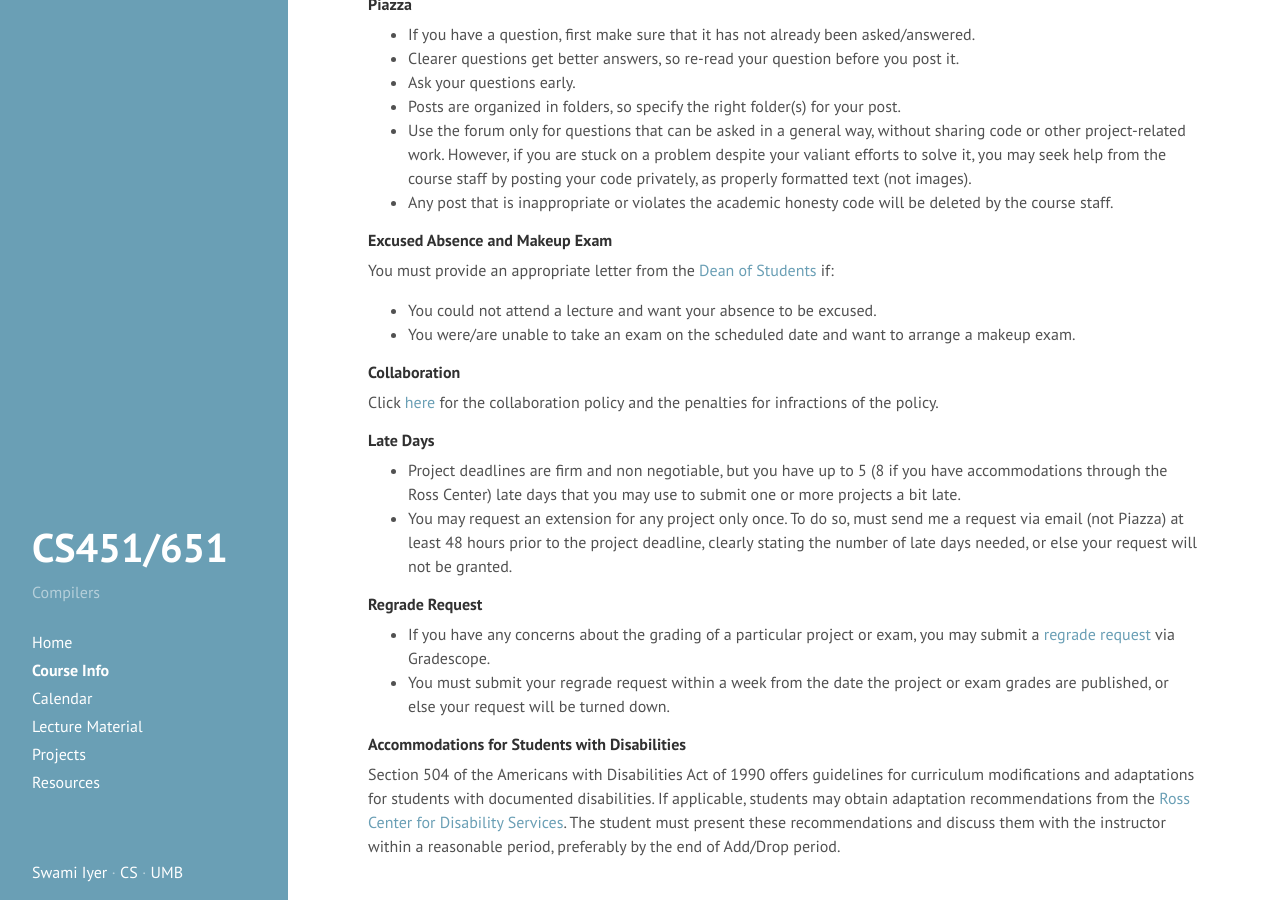
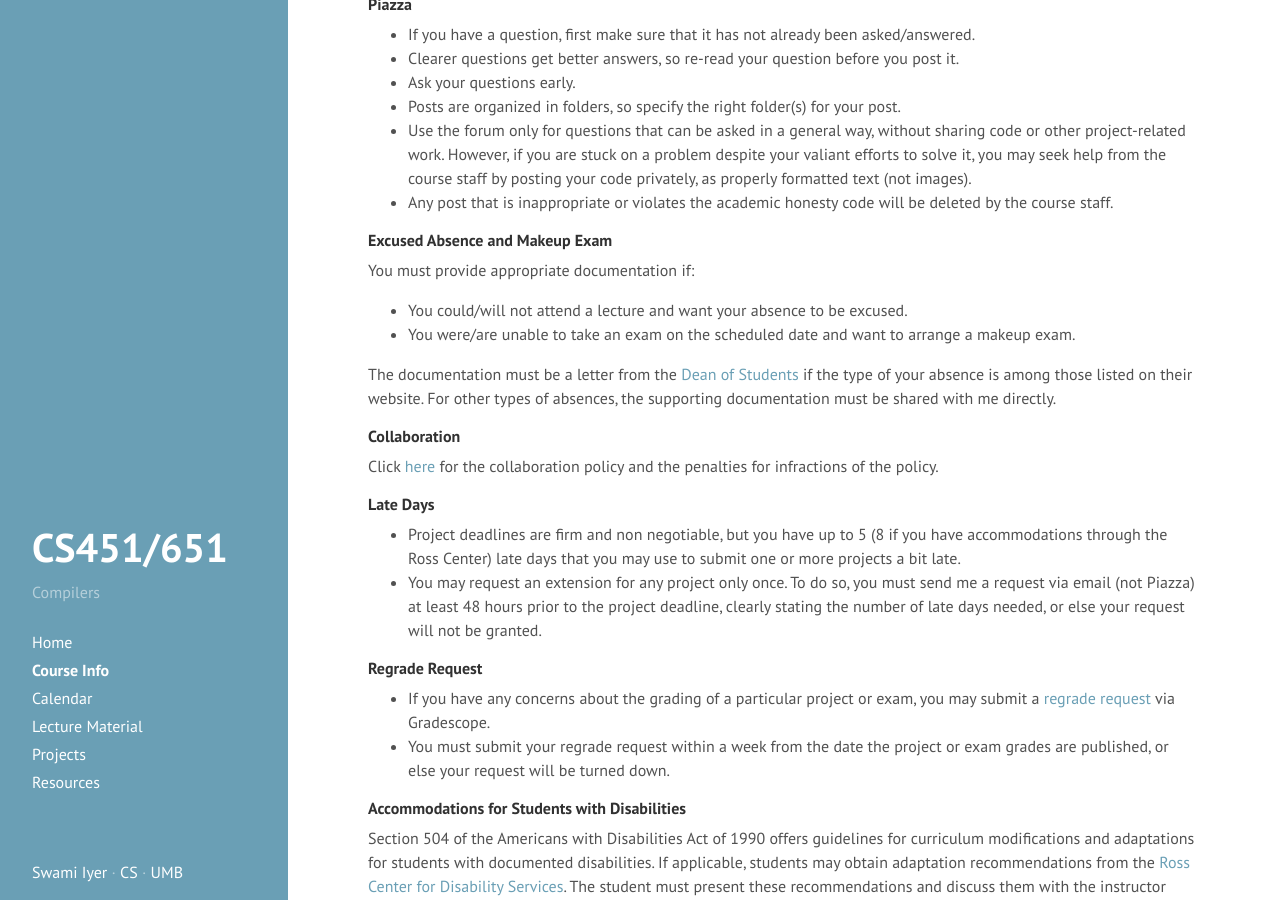
Before and after one commit to swamiiyer/swamiiyer.github.io, a Jekyll site: the page built from _pages/cs451/course_info.md, in a window 1280 px wide and 900 px high, scrolled down 3239 px. Built offline with Jekyll 4.4.1, drawn with Linux system fonts in a browser that asks for light colours.

Commit message:
Updated excused absence policy

```diff
--- a/_pages/cs451/course_info.md
+++ b/_pages/cs451/course_info.md
@@ -115,9 +115,12 @@ Visit [CS Labs Portal](https://portal.cs.umb.edu/) to register for a portal/CS a
 
 #### Excused Absence and Makeup Exam
 
-You must provide an appropriate letter from the [Dean of Students](https://cm.maxient.com/reportingform.php?UMassBoston&layout_id=24) if:
-- You could not attend a lecture and want your absence to be excused.
+You must provide appropriate documentation if:
+
+- You could/will not attend a lecture and want your absence to be excused.
 - You were/are unable to take an exam on the scheduled date and want to arrange a makeup exam.
+
+The documentation must be a letter from the [Dean of Students](https://cm.maxient.com/reportingform.php?UMassBoston&layout_id=24) if the type of your absence is among those listed on their website. For other types of absences, the supporting documentation must be shared with me directly.
 
 #### Collaboration
 
@@ -126,7 +129,7 @@ Click [here](collaboration.html) for the collaboration policy and the penalties
 #### Late Days
 
 - Project deadlines are firm and non negotiable, but you have up to 5 (8 if you have accommodations through the Ross Center) late days that you may use to submit one or more projects a bit late.
-- You may request an extension for any project only once. To do so, must send me a request via email (not Piazza) at least 48 hours prior to the project deadline, clearly stating the number of late days needed, or else your request will not be granted.
+- You may request an extension for any project only once. To do so, you must send me a request via email (not Piazza) at least 48 hours prior to the project deadline, clearly stating the number of late days needed, or else your request will not be granted.
 
 #### Regrade Request
 
```
Also changed, not shown: _pages/cs110/course_info.md (+6 -3 lines), _pages/cs210/course_info.md (+6 -3 lines).
